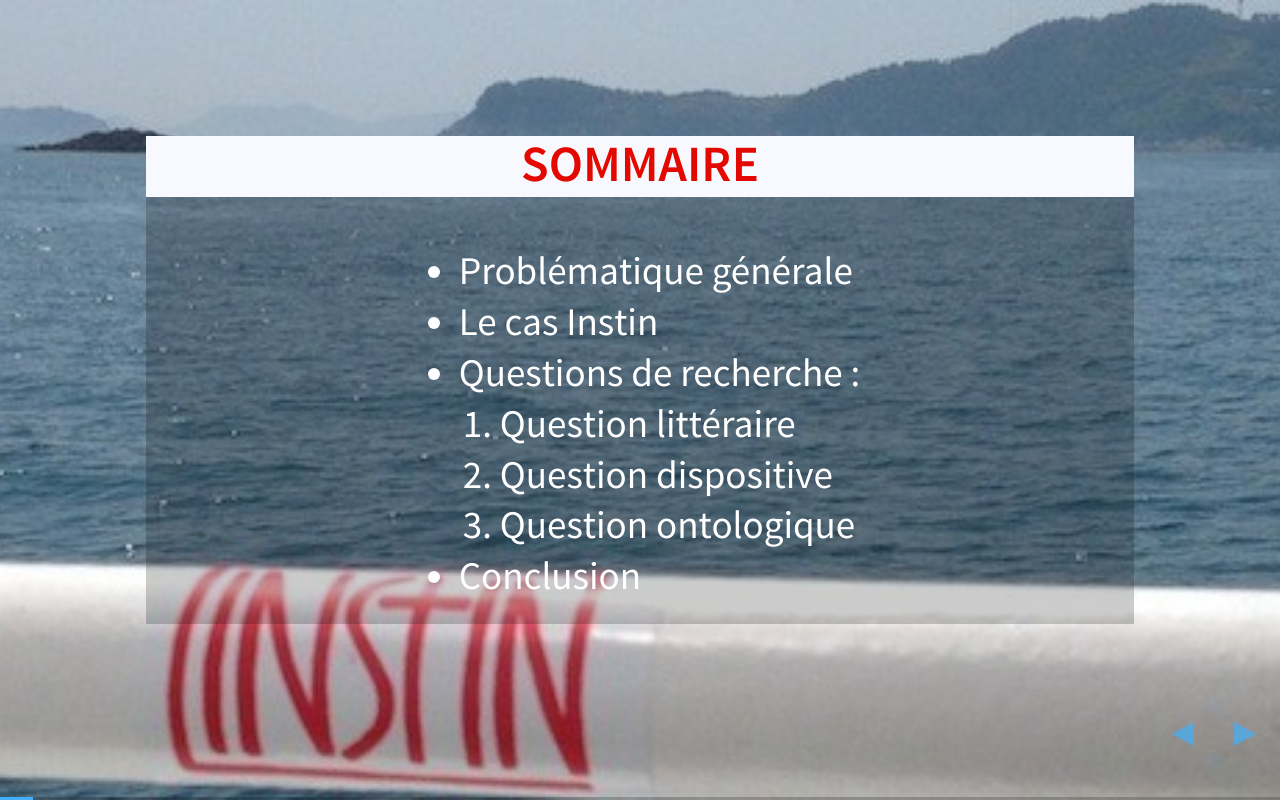
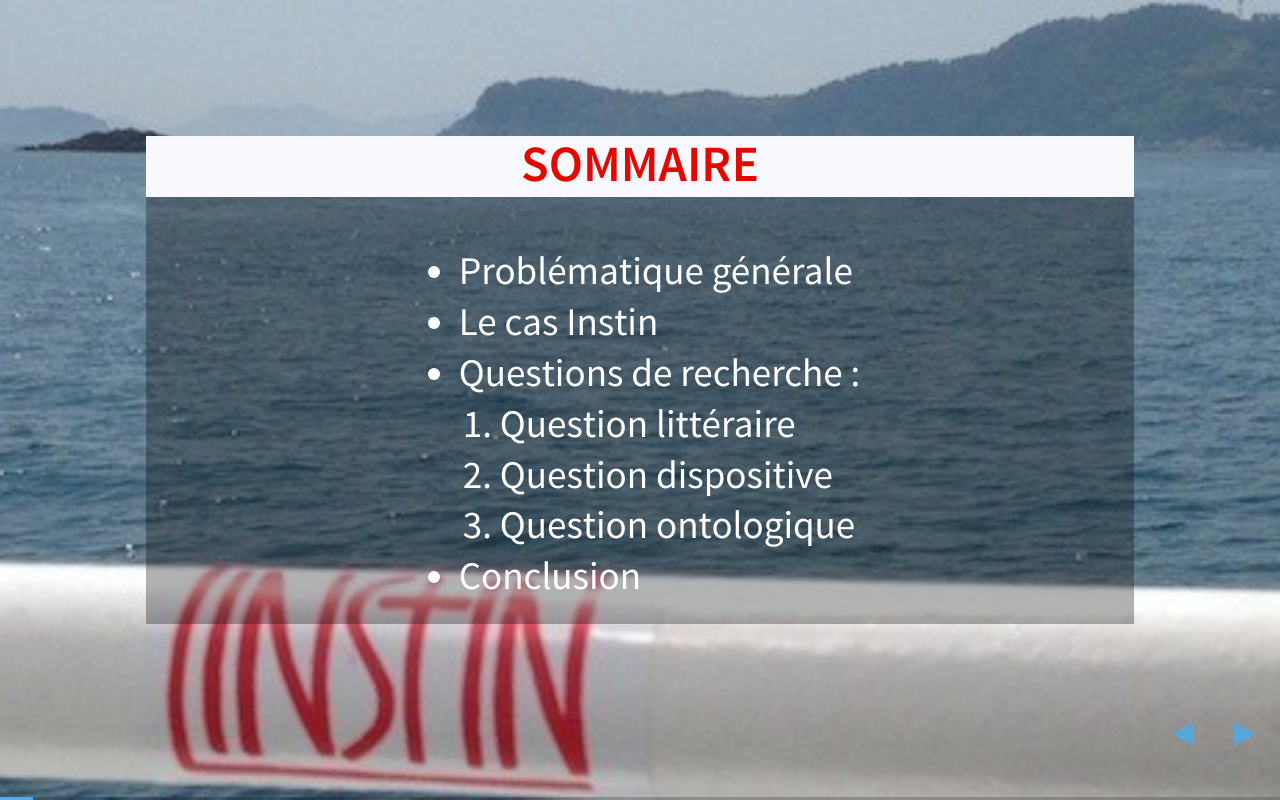
Before and after one commit to EcrituresNumeriques/sInstinToronto, a website: page index.html in a window 1280 px wide. Both pictures are taken after a click on the button 1251 px from the left and 734 px from the top of the page. Drawn offline with Linux system fonts and the light colour scheme.

Commit message:
amelioriation bckground

```diff
--- a/css/mystyles.css
+++ b/css/mystyles.css
@@ -304,7 +304,12 @@ body {
 }
 
 .reveal section.hover {
-  background: rgba(0,0,0,0.2);
+  background: rgba(0,0,0,0.3);
+  padding: 0px 0px 20px 0px;
+}
+
+.reveal section section.hover {
+  background: rgba(0,0,0,0.3);
   padding: 0px 0px 20px 0px;
 }
 
```
